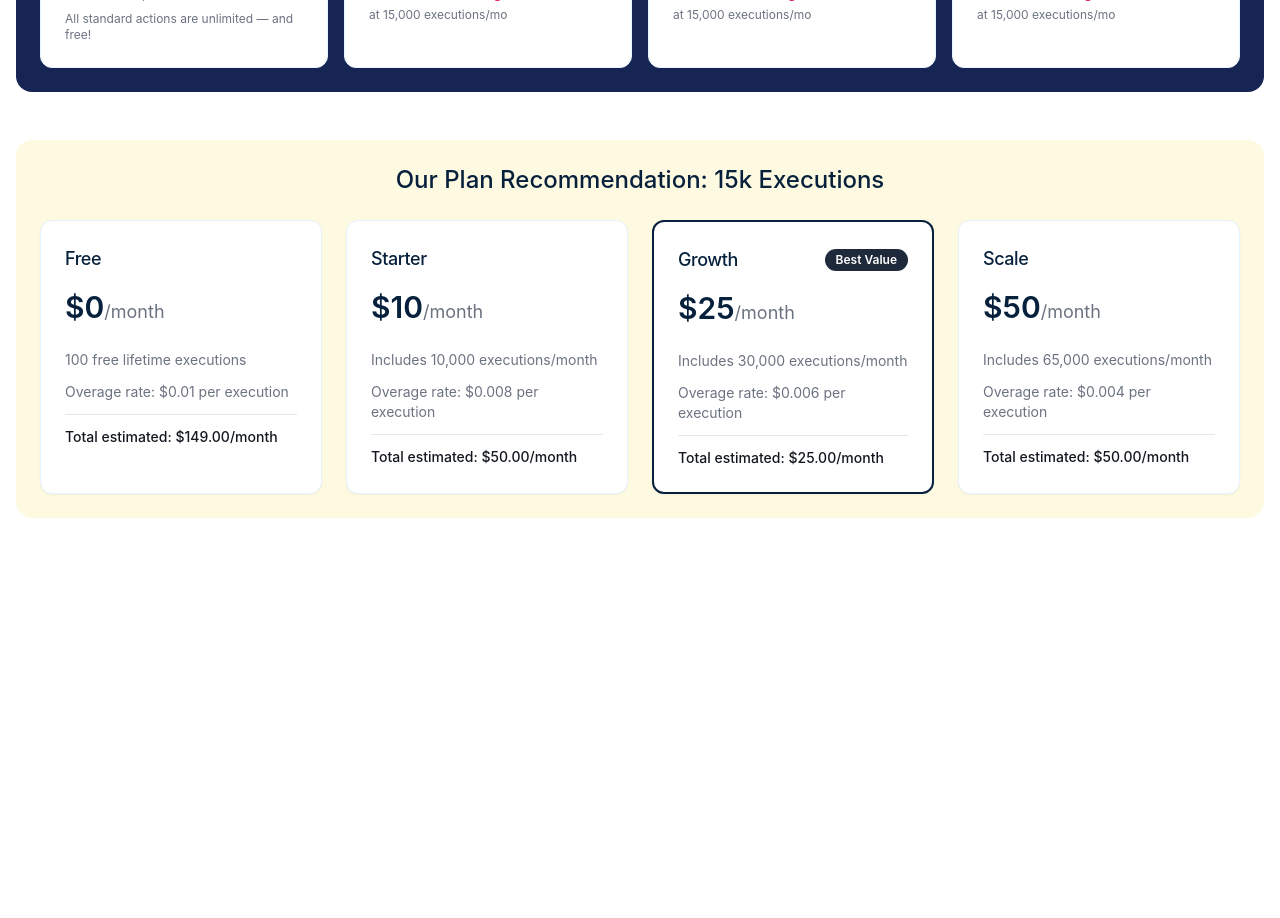
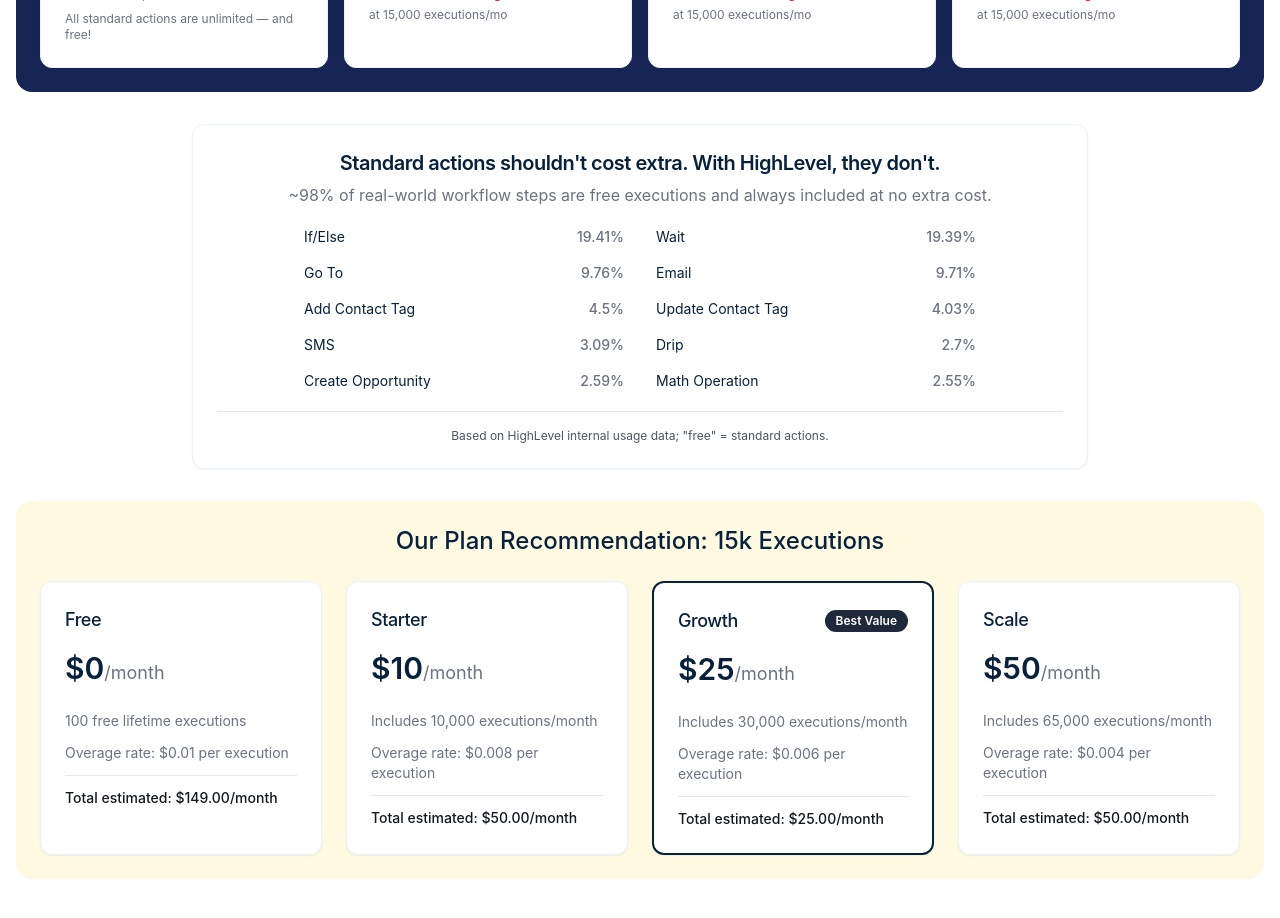
Before and after one commit to ashwinraghunandan/workflow-premium-savings-comparison-31, a React (Vite) app: page /cost-comparison in a window 1280 px wide. Shown: the part 1240-2158 px from the top of the page. Before the commit the page ends 1870 px from the top, so only its background shows below. Built offline with nearby package versions, Linux system fonts and the light colour scheme.

Commit message:
Add free steps proof block
Add a new component to display information about free workflow steps, including a list of steps and their usage percentages. This component is positioned below the pricing cards, as seen in the provided image.

```diff
--- a/src/components/SavingsCalculator.tsx
+++ b/src/components/SavingsCalculator.tsx
@@ -88,6 +88,39 @@ const SavingsCalculator: React.FC = () => {
   // Slider marks helpers (aligned to 5k increments starting from 0)
   const markValues = [0, 5000, 10000, 25000, 50000, 100000];
   const formatMark = (v: number) => `${(v / 1000).toFixed(0)}k`;
+
+  // Free steps data for proof block
+  const freeStepsData = [{
+    step: 'If/Else',
+    percentage: 19.41
+  }, {
+    step: 'Wait',
+    percentage: 19.39
+  }, {
+    step: 'Go To',
+    percentage: 9.76
+  }, {
+    step: 'Email',
+    percentage: 9.71
+  }, {
+    step: 'Add Contact Tag',
+    percentage: 4.50
+  }, {
+    step: 'Update Contact Tag',
+    percentage: 4.03
+  }, {
+    step: 'SMS',
+    percentage: 3.09
+  }, {
+    step: 'Drip',
+    percentage: 2.70
+  }, {
+    step: 'Create Opportunity',
+    percentage: 2.59
+  }, {
+    step: 'Math Operation',
+    percentage: 2.55
+  }];
   return <section className="py-16 px-4 bg-background">
       <div className="max-w-7xl mx-auto">
         {/* Header */}
@@ -264,9 +297,27 @@ const SavingsCalculator: React.FC = () => {
           </div>
         </div>
 
-        {/* Savings Summary */}
-        <div className="mb-12">
-
+        {/* Free Steps Proof Block */}
+        <div className="mb-8">
+          <Card className="border border-hl-blue2 rounded-xl shadow-sm max-w-4xl mx-auto bg-white">
+            <CardHeader className="pb-4">
+              <CardTitle className="text-xl font-semibold text-center text-hl-space">Standard actions shouldn't cost extra. With HighLevel, they don't.</CardTitle>
+              <p className="text-center text-hl-neutral mt-2">~98% of real-world workflow steps are free executions and always included at no extra cost.</p>
+            </CardHeader>
+            <CardContent>
+              <div className="grid grid-cols-2 gap-x-8 gap-y-2 max-w-2xl mx-auto">
+                {freeStepsData.map((item, index) => (
+                  <div key={index} className="flex justify-between items-center py-1">
+                    <span className="text-sm text-hl-space">{item.step}</span>
+                    <span className="text-sm font-medium text-hl-neutral">{item.percentage}%</span>
+                  </div>
+                ))}
+              </div>
+              <div className="text-xs text-muted-foreground text-center mt-4 pt-4 border-t">
+                Based on HighLevel internal usage data; "free" = standard actions.
+              </div>
+            </CardContent>
+          </Card>
         </div>
 
         {/* HighLevel Banner */}
```
